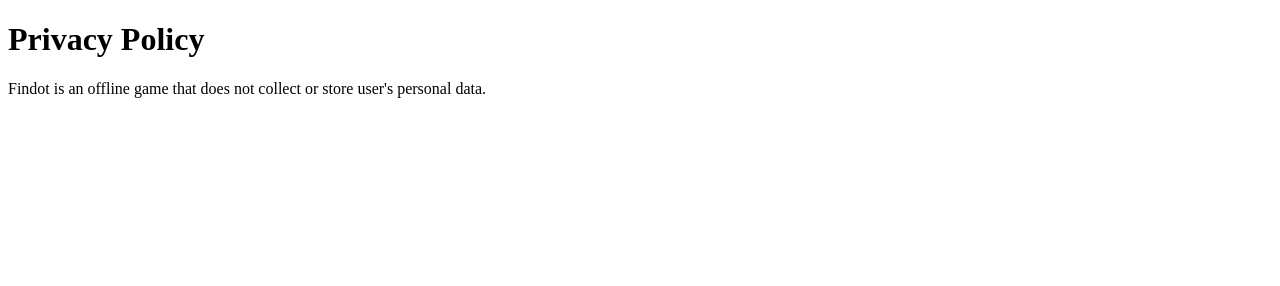
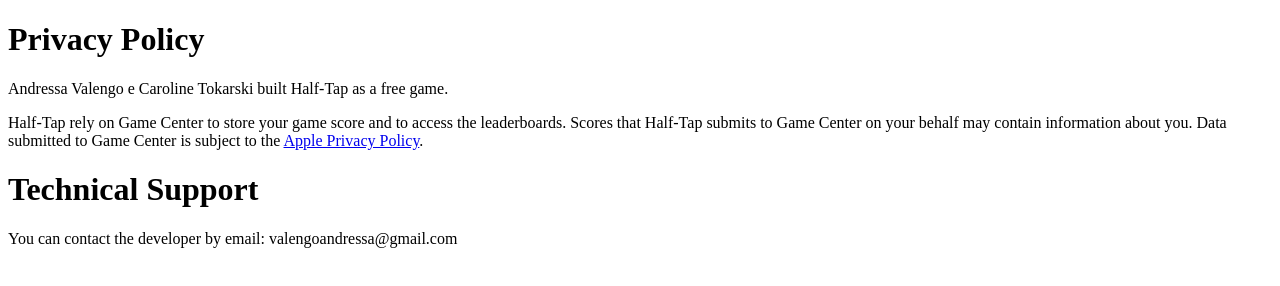
Before and after one commit to valengo/half-tap-pp, a plain HTML site: page index.html in a window 1280 px wide. Drawn offline with Linux system fonts and the light colour scheme.

Commit message:
Update index.html

```diff
--- a/index.html
+++ b/index.html
@@ -3,7 +3,14 @@
 <body>
 
 <h1>Privacy Policy</h1>
-<p>Findot is an offline game that does not collect or store user's personal data.</p>
+<p>Andressa Valengo e Caroline Tokarski built Half-Tap as a free game.</p>
+
+<p>Half-Tap rely on Game Center to store your game score and to access the leaderboards.
+  Scores that Half-Tap submits to Game Center on your behalf may contain information about you.
+  Data submitted to Game Center is subject to the <a href="https://www.apple.com/legal/internet-services/itunes/gamecenter/">Apple Privacy Policy</a>.
+
+<h1>Technical Support</h1>
+You can contact the developer by email: valengoandressa@gmail.com
 
 
 </body>
```
